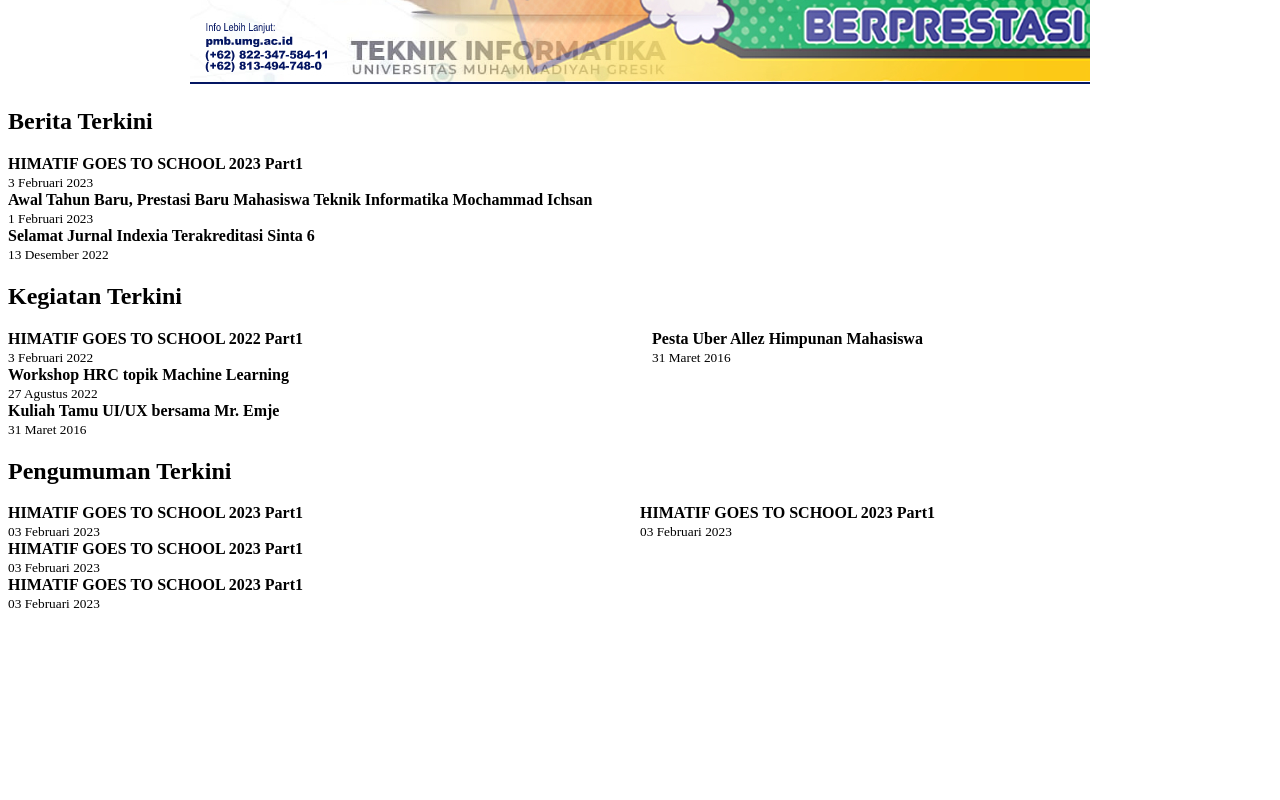
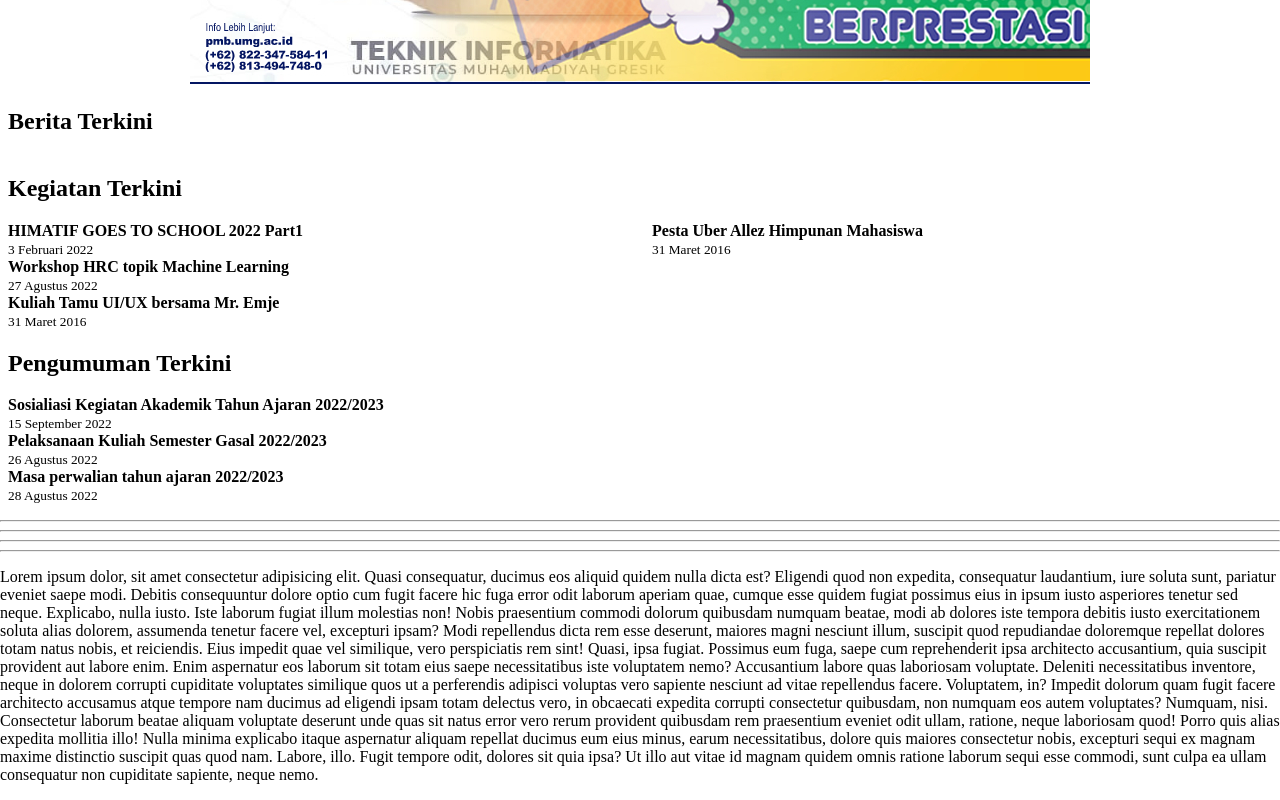
Before and after one commit to Dzyfhuba/pweb-sore-a1-2023, a plain HTML site: page index.html in a window 1280 px wide. Shown: the part 672-1472 px from the top of the page. Before the commit the page ends 1300 px from the top, so only its background shows below. Drawn offline with Linux system fonts and the light colour scheme.

Commit message:
add loading

```diff
--- a/index.html
+++ b/index.html
@@ -57,26 +57,23 @@
       <h2>
         Pengumuman Terkini
       </h2>
-      <ul>
-        <li>
-          <a href="#">HIMATIF GOES TO SCHOOL 2023 Part1</a>
-          <small>03 Februari 2023</small>
-        </li>
-        <li>
-          <a href="#">HIMATIF GOES TO SCHOOL 2023 Part1</a>
-          <small>03 Februari 2023</small>
-        </li>
-        <li>
-          <a href="#">HIMATIF GOES TO SCHOOL 2023 Part1</a>
-          <small>03 Februari 2023</small>
-        </li>
-        <li>
-          <a href="#">HIMATIF GOES TO SCHOOL 2023 Part1</a>
-          <small>03 Februari 2023</small>
-        </li>
-      </ul>
+      <ul></ul>
     </section>
   </main>
+  <hr>
+  <hr>
+  <hr>
+  <hr>
+  <p>Lorem ipsum dolor, sit amet consectetur adipisicing elit. Quasi consequatur, ducimus eos aliquid quidem nulla dicta est? Eligendi quod non expedita, consequatur laudantium, iure soluta sunt, pariatur eveniet saepe modi.
+  Debitis consequuntur dolore optio cum fugit facere hic fuga error odit laborum aperiam quae, cumque esse quidem fugiat possimus eius in ipsum iusto asperiores tenetur sed neque. Explicabo, nulla iusto.
+  Iste laborum fugiat illum molestias non! Nobis praesentium commodi dolorum quibusdam numquam beatae, modi ab dolores iste tempora debitis iusto exercitationem soluta alias dolorem, assumenda tenetur facere vel, excepturi ipsam?
+  Modi repellendus dicta rem esse deserunt, maiores magni nesciunt illum, suscipit quod repudiandae doloremque repellat dolores totam natus nobis, et reiciendis. Eius impedit quae vel similique, vero perspiciatis rem sint!
+  Quasi, ipsa fugiat. Possimus eum fuga, saepe cum reprehenderit ipsa architecto accusantium, quia suscipit provident aut labore enim. Enim aspernatur eos laborum sit totam eius saepe necessitatibus iste voluptatem nemo?
+  Accusantium labore quas laboriosam voluptate. Deleniti necessitatibus inventore, neque in dolorem corrupti cupiditate voluptates similique quos ut a perferendis adipisci voluptas vero sapiente nesciunt ad vitae repellendus facere. Voluptatem, in?
+  Impedit dolorum quam fugit facere architecto accusamus atque tempore nam ducimus ad eligendi ipsam totam delectus vero, in obcaecati expedita corrupti consectetur quibusdam, non numquam eos autem voluptates? Numquam, nisi.
+  Consectetur laborum beatae aliquam voluptate deserunt unde quas sit natus error vero rerum provident quibusdam rem praesentium eveniet odit ullam, ratione, neque laboriosam quod! Porro quis alias expedita mollitia illo!
+  Nulla minima explicabo itaque aspernatur aliquam repellat ducimus eum eius minus, earum necessitatibus, dolore quis maiores consectetur nobis, excepturi sequi ex magnam maxime distinctio suscipit quas quod nam. Labore, illo.
+  Fugit tempore odit, dolores sit quia ipsa? Ut illo aut vitae id magnam quidem omnis ratione laborum sequi esse commodi, sunt culpa ea ullam consequatur non cupiditate sapiente, neque nemo.</p>
   <script src="navbar.js"></script>
   <script src="main.js"></script>
 </body>
--- a/main.js
+++ b/main.js
@@ -14,7 +14,6 @@ const getBerita = async () => {
   })
 }
 
-getBerita()
 
 
 const kegiatanContainer = document.querySelector('section#kegiatan ul')
@@ -45,30 +44,81 @@ fetch('kegiatan.json')
   })
 
 
-const langkah1 = () => {
-  return new Promise(( success, failed ) => {
-    setTimeout(() => {
-      success('langkah 1')
-    }, 3000)
+// const langkah1 = () => {
+//   return new Promise(( success, failed ) => {
+//     setTimeout(() => {
+//       success('langkah 1')
+//     }, 3000)
+//   })
+// }
+
+// const langkah2 = () => {
+//   return new Promise(( success, failed ) => {
+//     setTimeout(() => {
+//       success('langkah 2')
+//     }, 3000)
+//   })
+// }
+
+// const langkah3 = () => {
+//   console.log('langkah 3')
+// }
+
+// const jalan = async () => {
+//   console.log('langkah 1 akan jalan')
+//   console.log(await langkah1())
+//   console.log(await langkah2())
+//   langkah3()
+// }
+// jalan()
+
+const getPengumuman = async () => {
+  const container = document.querySelector('section#pengumuman ul')
+
+  console.log('test 1')
+  // awal loading
+  container.innerHTML = 'Sedang Loading'
+
+  // proses request hingga response
+  const { data, error } = await fetch('pengumuman.json')
+    .then(async (res) => {
+      return {
+        data: await res.json(),
+      }
     })
+    .catch(error => {
+      console.log(error)
+      return {
+        error: error
+      }
+    })
+
+  // loading selesai
+  container.innerHTML = ''
+
+  console.log('test 2')
+  if (error) {
+    container.innerHTML = error
+    return
   }
 
-const langkah2 = () => {
-  return new Promise(( success, failed ) => {
-    setTimeout(() => {
-      success('langkah 2')
-    }, 3000)
-  })
+  if (!data.length) {
+    container.innerHTML = 'Data kosong'
+    return
   }
 
-const langkah3 = () => {
-  console.log('langkah 3')
+  console.log(data)
+
+  for (let i = 0; i < data.length; i++) {
+    container.innerHTML += `
+              <li>
+              <a href="#">${data[i].title}</a>
+              <small>${data[i].date}</small>
+              </li>
+              `
+  }
+  console.log(container.innerHTML)
 }
 
-const jalan = async () => {
-  console.log('langkah 1 akan jalan')
-  console.log(await langkah1())
-  console.log(await langkah2())
-  langkah3()
-}
-jalan()
+// getBerita()
+getPengumuman()
```
Lines whose indentation alone changed are shown as unchanged.
